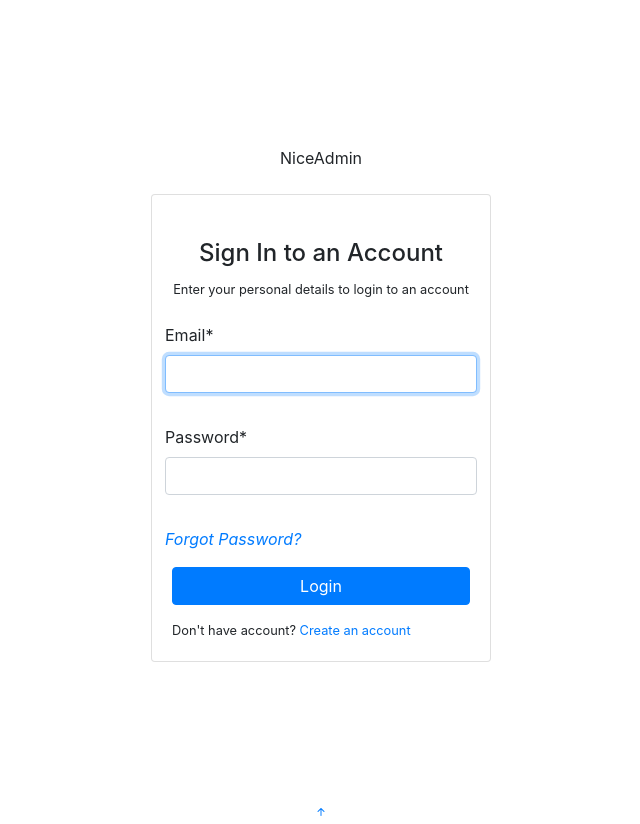
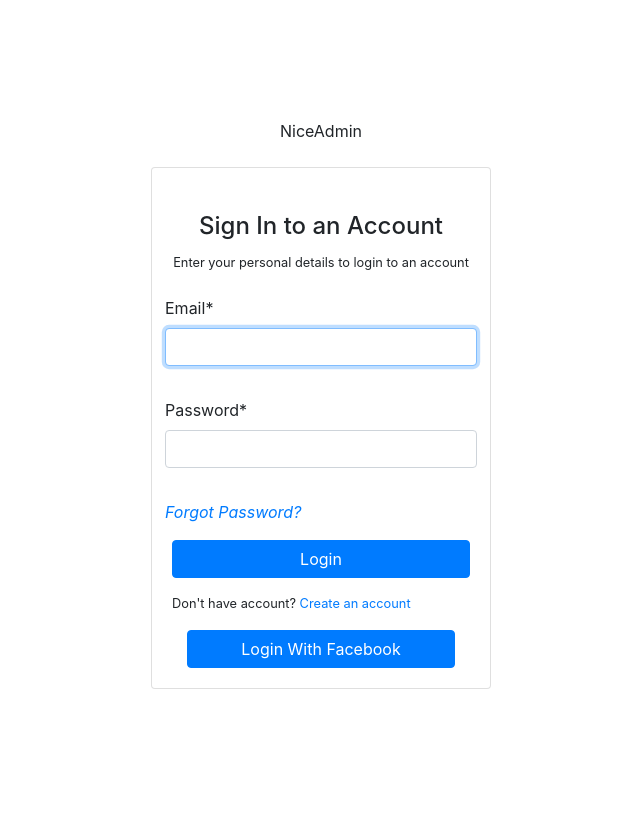
Before and after one commit to codewitgabi/DjangoChatApp, a Django app: a page that uses account/templates/account/root.html in a window 1280 px wide. Shown: the whole page, without its empty margins (319-959 px from the left). After the commit the page ends 689 px from the top, so only its background shows below. Run offline with Django 3.2, Linux system fonts and the light colour scheme; some libraries are stand-ins or nearby versions.

Commit message:
facebook oauth completed

```diff
--- a/account/templates/account/login.html
+++ b/account/templates/account/login.html
@@ -25,6 +25,11 @@
 					<p class="small mb-0">Don't have account? <a href="{%  url 'signup' %}">Create an account</a></p>
 				</div>
 			</form>
+			<div class="col-12 mt-3">
+					<button class="btn btn-primary w-100">
+						<a style="color: #fff;" href="{% url 'social:begin' 'facebook' %}">Login With Facebook</a>
+					</button>
+				</div>
 		</div>
 	</div>
 
--- a/account/templates/account/root.html
+++ b/account/templates/account/root.html
@@ -55,8 +55,6 @@
 	</main>
 	<!-- End #main -->
 
-	<a href="#" class="back-to-top d-flex align-items-center justify-content-center"><i class="bi bi-arrow-up-short"></i></a>
-
 	<!-- Vendor JS Files -->
 	<script src="{% static 'vendor/apexcharts/apexcharts.min.js' %}"></script>
 	<script src="{% static 'vendor/bootstrap/js/bootstrap.bundle.min.js' %}"></script>
--- a/account/templates/account/signup.html
+++ b/account/templates/account/signup.html
@@ -25,11 +25,7 @@
 					</p>
 				</div>
 
-			</form><br>
-
-			<div class="col-12">
-				<a class="alert alert-primary" href="{% url 'social:begin' 'facebook' %}">Login With Facebook</a>
-			</div>
+			</form>
 		</div>
 	</div>
 
```
Also changed, not shown: Chat/settings.py (+9 -5 lines), 1 other file.
